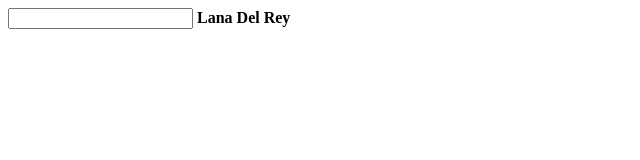
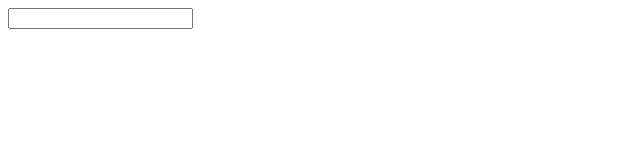
Before and after one commit to pedrofelipefroes/test-react-fundamentals, a React app: page / in a window 1280 px wide. Shown: the top 160 px of the page, without its empty margins (0-640 px from the left). Built offline with nearby package versions, Linux system fonts and the light colour scheme.

Commit message:
owner ownee relationship DONE

```diff
--- a/App.js
+++ b/App.js
@@ -1,6 +1,6 @@
 import React from 'react';
 
-/*** 01 HELLO WORLD - FIRST COMPONENT ***/
+/*** 02 HELLO WORLD - FIRST COMPONENT ***/
 
 //class App extends React.Component {
 //  render() {
@@ -18,7 +18,7 @@
 //
 //export default App
 
-/*** 02 INTRODUCTION TO PROPERTIES ***/
+/*** 04 INTRODUCTION TO PROPERTIES ***/
 
 //import ReactDOM from 'react-dom';
 //
@@ -39,15 +39,41 @@
 //
 //ReactDOM.render( <App /> , document.getElementById('app'))
 
-/*** 03 STATES BASICS ***/
+/*** 05 STATES BASICS ***/
+
+//class App extends React.Component {
+//  constructor() {
+//    super();
+//
+//    this.state = {
+//      txt: 'Lana Del Rey'
+//    }
+//  }
+//
+//  update(e) {
+//    this.setState({
+//      txt: e.target.value
+//    })
+//  }
+//
+//  render() {
+//    return (
+//      <div>
+//        <input type="text" onChange={ this.update.bind(this) }/>
+//        <strong> { this.state.txt } </strong>
+//      </div>
+//    )
+//  }
+//}
+
+/*** 06 OWNER OWNEE RELATIONSHIP ***/
 
 class App extends React.Component {
   constructor() {
     super();
 
-    this.state = {
-      txt: 'Lana Del Rey'
-    }
+    this.state = { txt: '' }
+    this.update = this.update.bind(this)
   }
 
   update(e) {
@@ -59,11 +85,19 @@
   render() {
     return (
       <div>
-        <input type="text" onChange={ this.update.bind(this) }/>
-        <strong> { this.state.txt } </strong>
+        <Widget txt={ this.state.txt } update={ this.update }/>
       </div>
-    )
+    );
   }
 }
 
+const Widget = (props) => {
+  return (
+    <div>
+      <input type="text" onChange={ props.update }/>
+      <h1>{ props.txt }</h1>
+    </div>
+  );
+}
+
 export default App
```
